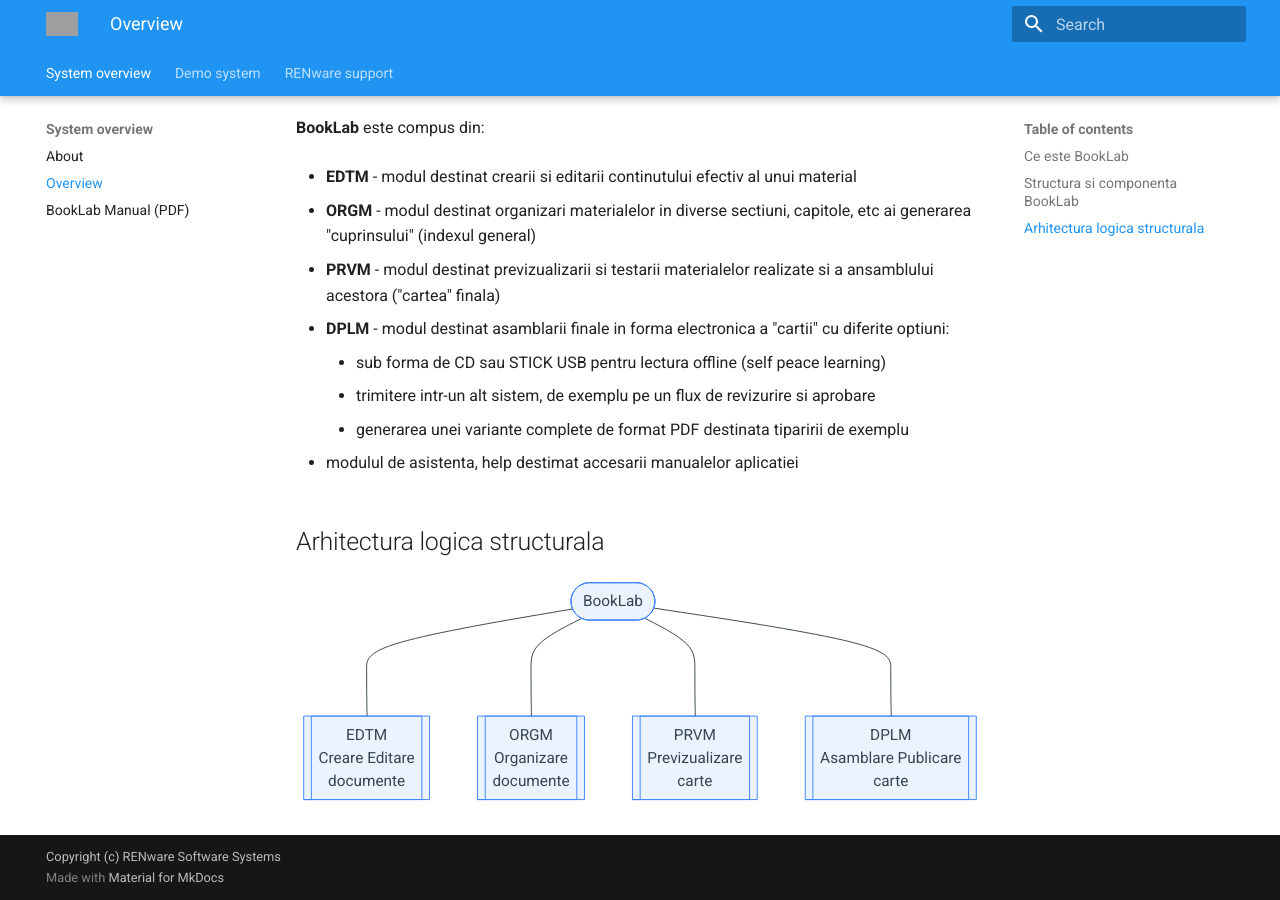
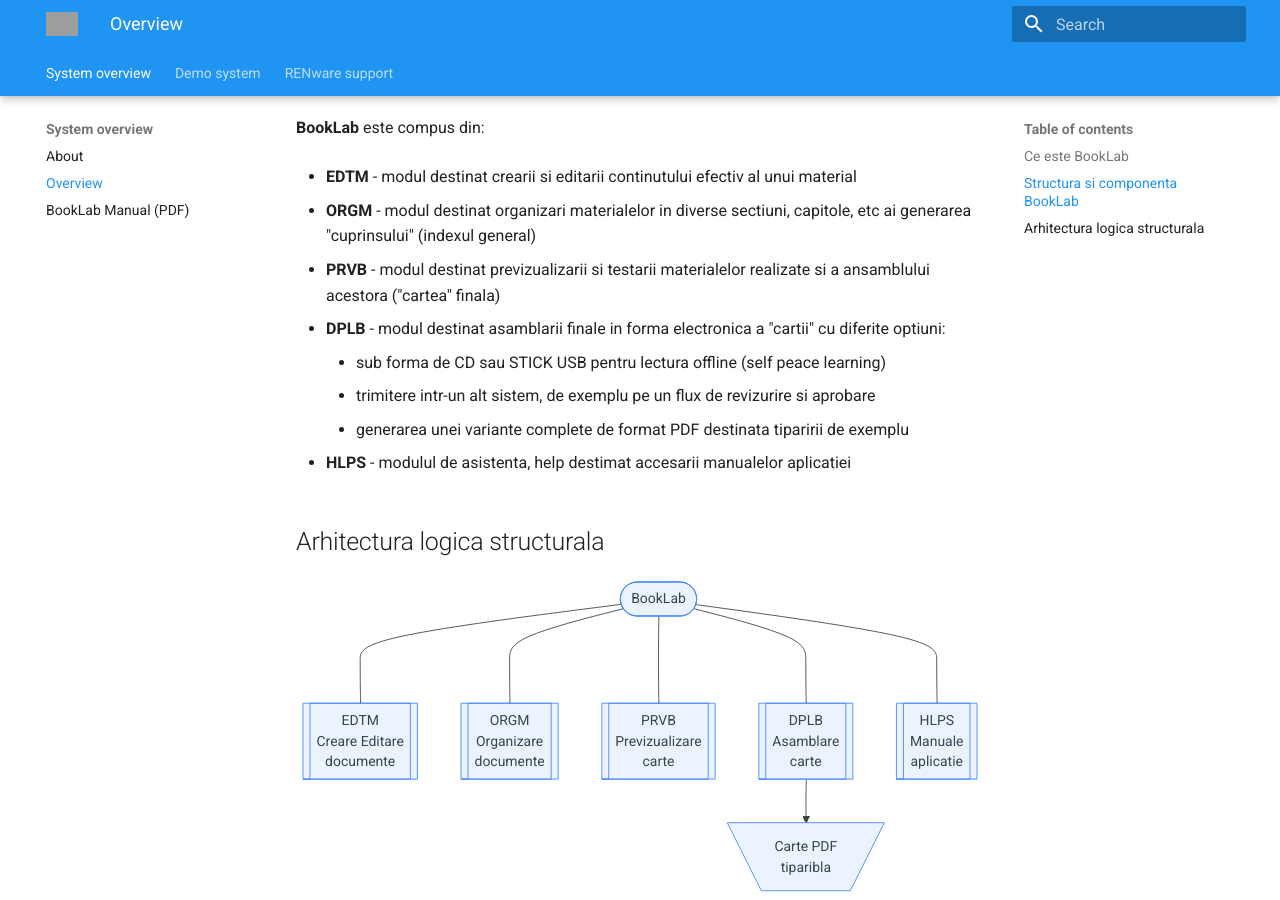
Before and after one commit to petre-renware/booklab, an MkDocs documentation site: the page built from doc_src/810-DSGN-130.02-Overview.md, in a window 1280 px wide and 900 px high, scrolled down 1383 px. Built offline with MkDocs 1.6.1 and Material for MkDocs 9.7.7, drawn with Linux system fonts in a browser that asks for light colours; grey boxes are pictures that could not be loaded.

Commit message:
Update 810-DSGN-130.02-Overview.md

````diff
--- a/doc_src/810-DSGN-130.02-Overview.md
+++ b/doc_src/810-DSGN-130.02-Overview.md
@@ -51,14 +51,14 @@
 
 * **ORGM** - modul destinat organizari materialelor in diverse sectiuni, capitole, etc ai generarea "cuprinsului" (indexul general)
 
-* **PRVM** - modul destinat previzualizarii si testarii materialelor realizate si a ansamblului acestora ("cartea" finala)
+* **PRVB** - modul destinat previzualizarii si testarii materialelor realizate si a ansamblului acestora ("cartea" finala)
 
-* **DPLM** - modul destinat asamblarii finale in forma electronica a "cartii" cu diferite optiuni:
+* **DPLB** - modul destinat asamblarii finale in forma electronica a "cartii" cu diferite optiuni:
     * sub forma de CD sau STICK USB pentru lectura offline (self peace learning)
     * trimitere intr-un alt sistem, de exemplu pe un flux de revizurire si aprobare
     * generarea unei variante complete de format PDF destinata tiparirii de exemplu
 
-* modulul de asistenta, help destimat accesarii manualelor aplicatiei
+* **HLPS** - modulul de asistenta, help destimat accesarii manualelor aplicatiei
 
 
 
@@ -70,13 +70,22 @@
     bklab([BookLab])
     edtm[[EDTM \n Creare Editare \n documente]]
     orgm[[ORGM \n Organizare \n documente]]
-    prvm[[PRVM \n Previzualizare \n carte]]
-    dplm[[DPLM \n Asamblare Publicare \n carte]]
-
+    prvm[[PRVB \n Previzualizare \n carte]]
+    dplm[[DPLB \n Asamblare \n carte]]
+    hlps[[HLPS \n Manuale \n aplicatie]]
 
     bklab ---- edtm
     bklab ---- orgm
     bklab ---- prvm
     bklab ---- dplm
+    bklab ---- hlps
+
+
+    cdstk[\CD carte \n electronica/]
+    cdstk[\aprobare carte electronica/]
+    cdstk[\Carte PDF \n tiparibla/]
+
+    dplm --> cdstk
+
 
 ```
````
